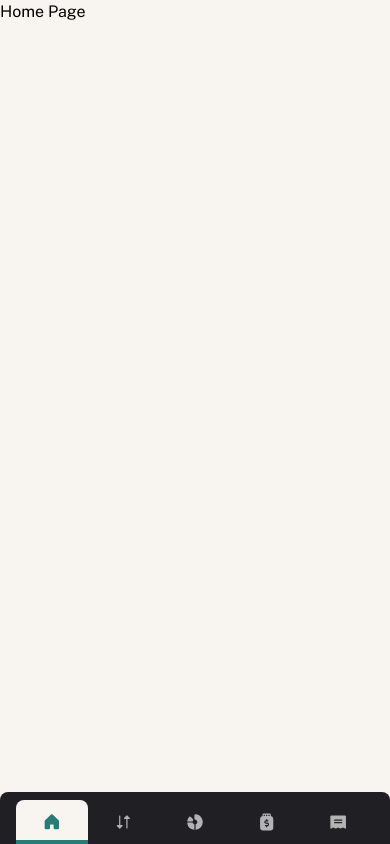
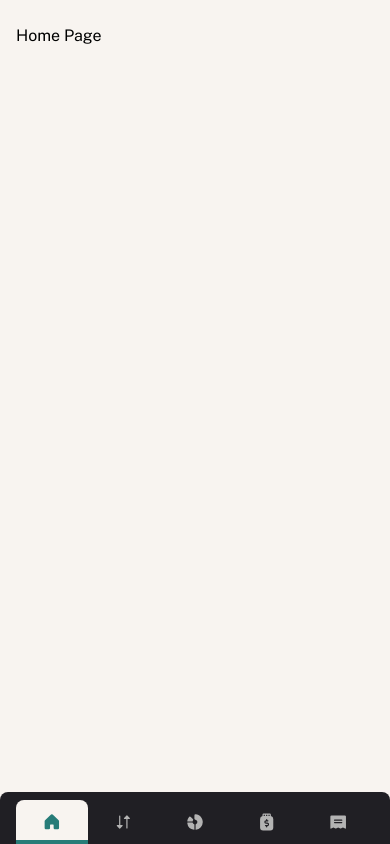
Before and after one commit to ardaeker/personal-finance-app, a Next.js app: page / in a window 390 px wide. Built offline with nearby package versions, Linux system fonts and the light colour scheme.

Commit message:
feat(layout): enhance ApplicationLayout with responsive padding and max-width adjustments

```diff
--- a/src/components/layouts/application-layout.tsx
+++ b/src/components/layouts/application-layout.tsx
@@ -272,7 +272,9 @@ export function ApplicationLayout({ children }: ApplicationLayoutProps) {
       <div className="hidden xl:block">
         <Sidebar isExpended={isExpended} setIsExpended={setIsExpended} />
       </div>
-      <div className="pb-13 md:pb-18.5 xl:flex-1 xl:pb-0">{children}</div>
+      <div className="pb-13 md:pb-18.5 xl:mx-auto xl:max-w-285 xl:flex-1 xl:pb-0">
+        <div className="px-4 py-6 md:px-10 md:py-8">{children}</div>
+      </div>
       <div className="fixed right-0 bottom-0 left-0 xl:hidden">
         <MobileNavbar />
       </div>
```
